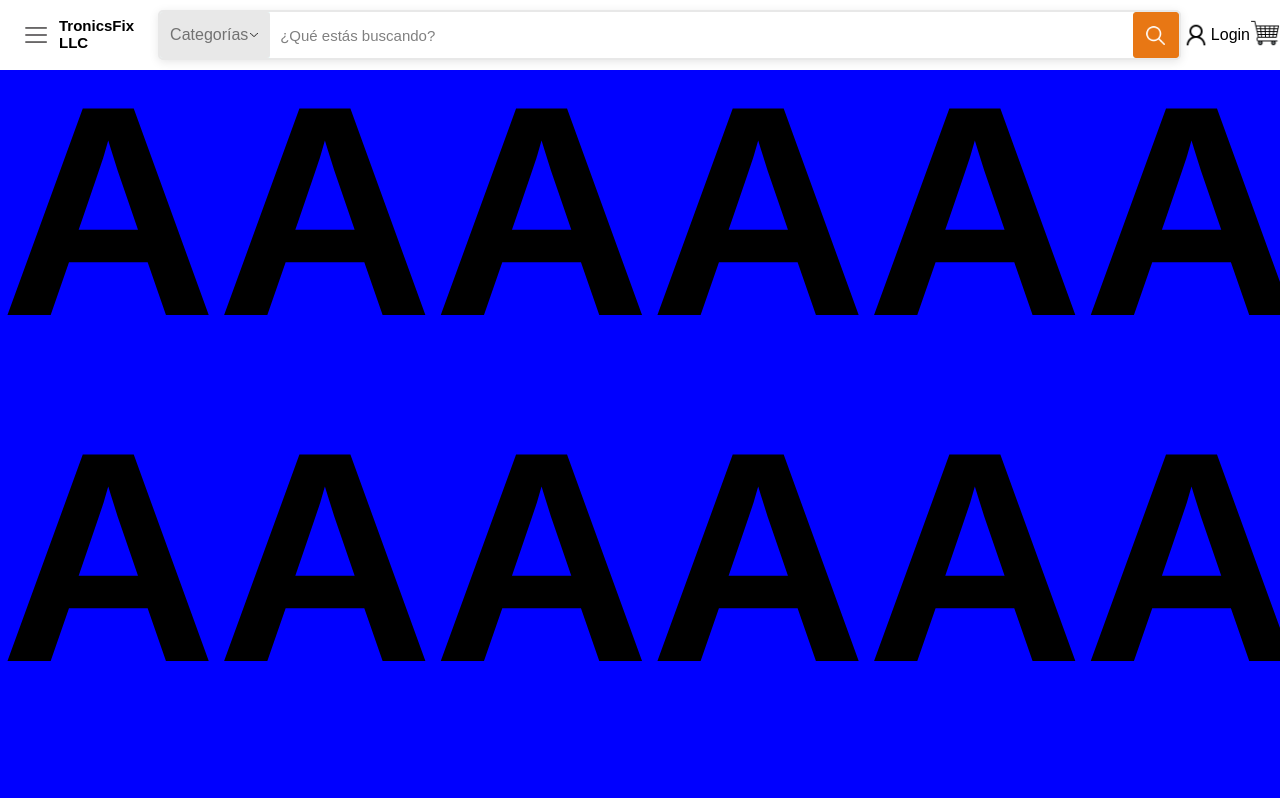
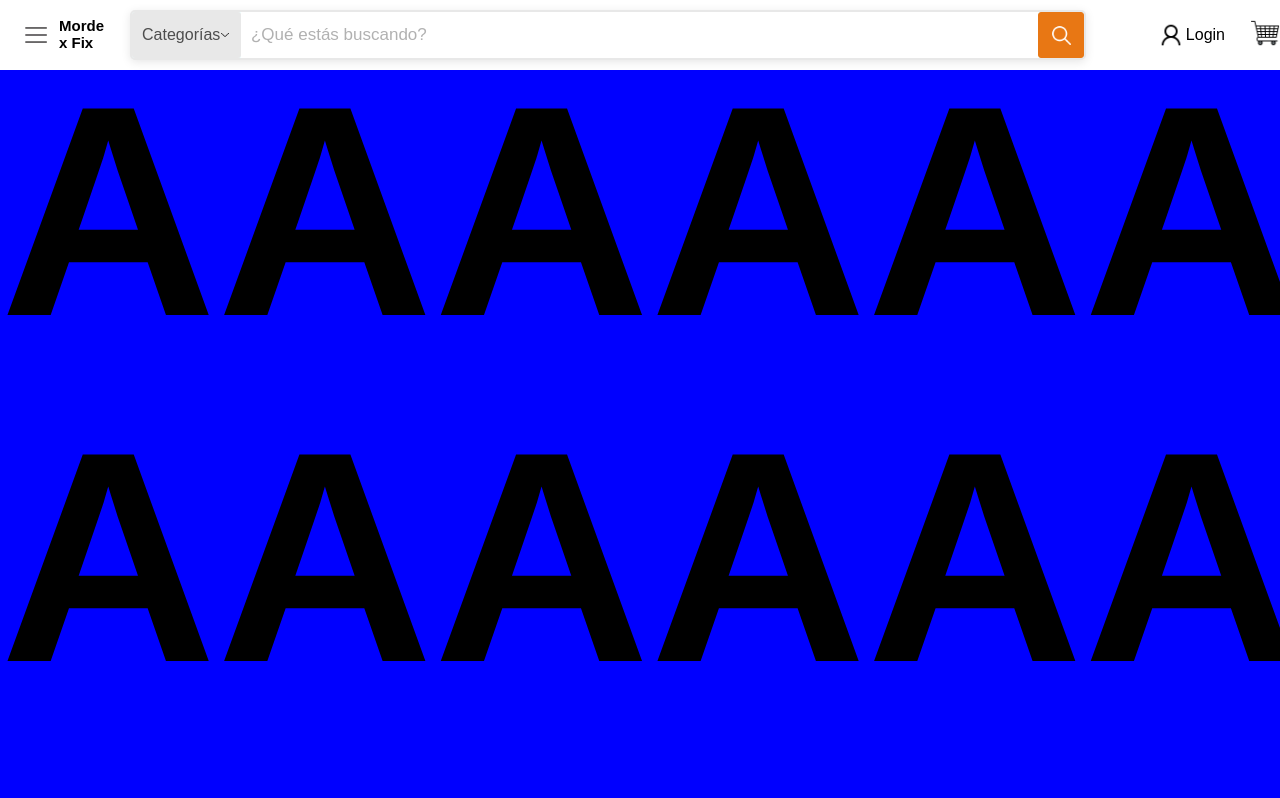
Before and after one commit to MauricioStrang/Mordex-Taller, a Next.js app: page / in a window 1280 px wide. Shown: the top 798 px of the page. Built offline with nearby package versions, Linux system fonts and the light colour scheme.

Commit message:
main header finished (looks)

```diff
--- a/src/components/header/header.jsx
+++ b/src/components/header/header.jsx
@@ -15,7 +15,7 @@ const Header =()=> {
         </div>
 
         <div className={styles.logoContainer}>
-            <h1 className={styles.logo}> TronicsFix LLC </h1>
+            <h1 className={styles.logo}> Mordex Fix </h1>
         </div>
 
 
--- a/src/components/header/header.module.css
+++ b/src/components/header/header.module.css
@@ -41,7 +41,7 @@
 .searchContainer {
     box-shadow: 0 2px 10px rgba(0, 0, 0, 0.1);
     height: 50px;
-    width: 1400px;
+    width: 1480px;
     display: flex;
     align-items: center;
     border-radius: 5px; /* Set a smaller, consistent value */
@@ -67,7 +67,7 @@
 .selectLabel{
     width:100%;
     height: 100%;
-    color: rgb(114, 114, 114);
+    color: rgb(77, 77, 77);
     border: 2px solid #E8E8E8;
     border-radius: 3px;
     position: absolute;
@@ -91,12 +91,6 @@
     align-items: center;
 }
 
-.userContainer{
-    display: flex;
-    justify-content: center;
-    align-items: center;
-}
-
 .searchInputContainer{
     width: 100%;
     height: 100%;
@@ -107,15 +101,15 @@
     padding-left: 10px;
     height: 100%;
     width: 100%;
-    color: black;
+    color: rgb(0, 0, 0);
     border: none; /* Remove default border */
     outline: none; /* Remove black focus outline */
-    font-size: 15px;
+    font-size: 17px;
 }
 
 .searchInput::placeholder {
-    color: gray; /* Placeholder text color */
-    opacity: 1;  /* Ensure it's fully visible in all browsers */
+    color: rgb(177, 177, 177);
+    opacity: 1;
   }
 
 
@@ -130,3 +124,14 @@
     justify-content: center;
     align-items: center;
 }
+
+.userContainer{
+    display: flex;
+    justify-content: center;
+    align-items: center;
+    padding-left: 70px;
+}
+
+.cartContainer{
+    padding-left: 25px;
+}
```
